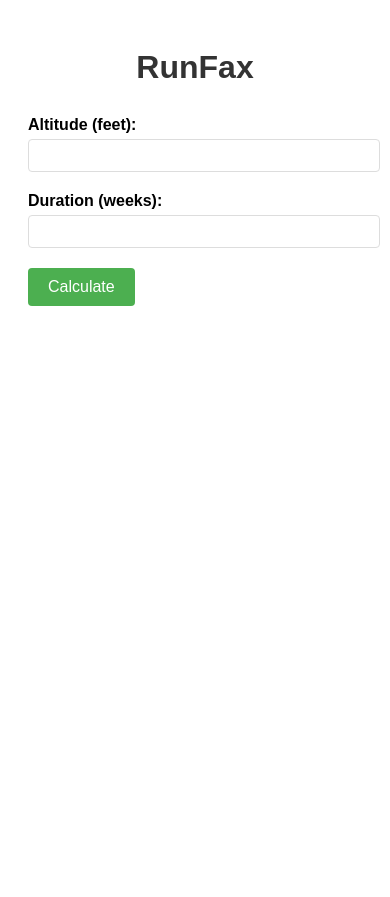
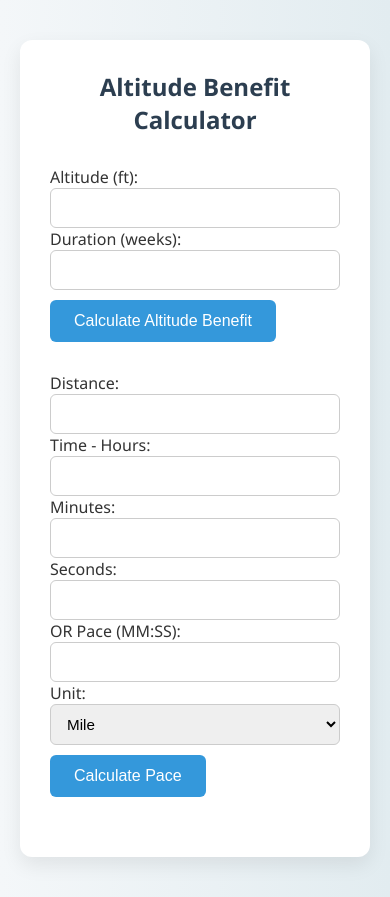
Before and after one commit to clintms121/AltitudeBenifitCalculator, a Flask app: template templates/index.html in a window 390 px wide. Before the commit the page ends 306 px from the top, so only its background shows below. Run offline with Flask 3, Linux system fonts and the light colour scheme; the template is opened without the code that fills it, so the values that code supplies are empty.

Commit message:
update calculate.py logic to include pace calculator function. Include form request inside the index method of app.py and adjusted the html and css code to accomodate for the added pace calculator section. Also updated title.

```diff
--- a/app.py
+++ b/app.py
@@ -1,19 +1,49 @@
 import os
 from flask import Flask, render_template, request
-from calculate_benifit import AltitudeCalculator
+from calculate import altitude_calculator
+from calculate import pace_calculator
 
 app = Flask(__name__)
 
 @app.route('/', methods=['GET', 'POST'])
 def index():
-    result = None
+    altitude_result = None
+    pace_result = None
     error = None
+
     if request.method == 'POST':
-        altitude = request.form.get('altitude', '')
-        duration = request.form.get('duration', '')
-        if altitude and duration:
-            result, error = AltitudeCalculator(altitude, duration)
-    return render_template('index.html', result=result, error=error)
+        form_type = request.form.get('form_type')
+
+        if form_type == 'altitude: ':
+            form_type = request.form.get('form_type')
+
+            if form_type == 'altitude':
+                altitude = request.form.get('altitude', '')
+                duration = request.form.get('duration', '')
+                if altitude and duration:
+                    altitude_result, error = altitude_calculator(altitude, duration)
+                else:
+                    error = "Please enter both altitude and duration."
+
+        elif form_type == 'pace':
+            distance = request.form.get('distance', '')
+            time_h = request.form.get('hours, ')
+            time_m = request.form.get('minutes', '')
+            time_s = request.form.get('seconds', '')
+            pace_str = request.form.get('pace', '')
+            unit = request.form.get('unit', 'mile')
+
+            try:
+                distance = float(distance)
+                time = (int(time_h), int(time_m), int(time_s)) if time_h and time_m and time_s else None
+                pace_result = pace_calculator(distance, time=time, pace=pace_str, unit=unit)
+            except Exception as e:
+                error = f"Invalid input: {e}"
+
+        return render_template('index.html', altitude_result=altitude_result, pace_result=pace_result, error=error)
+
+
+
 
 if __name__ == '__main__':
     port = int(os.environ.get('PORT', 5000))
--- a/static/style.css
+++ b/static/style.css
@@ -1,13 +1,38 @@
+
+* {
+    box-sizing: border-box;
+    margin: 0;
+    padding: 0;
+}
+
+body {
+    font-family: 'Segoe UI', Tahoma, Geneva, Verdana, sans-serif;
+    background: linear-gradient(to right, #f4f7f9, #e2ecf0);
+    color: #333;
+    min-height: 100vh;
+    display: flex;
+    justify-content: center;
+    align-items: flex-start;
+    padding: 40px 20px;
+}
+
 .container {
+    background-color: white;
+    padding: 30px;
     max-width: 800px;
-    margin: 0 auto;
-    padding: 20px;
-    font-family: Arial, sans-serif;
+    width: 100%;
+    border-radius: 12px;
+    box-shadow: 0 8px 20px rgba(0, 0, 0, 0.08);
 }
 
 h1 {
-    color: #333;
     text-align: center;
+    color: #2c3e50;
+    margin-bottom: 30px;
+    font-size: 2rem;
+}
+
+form {
     margin-bottom: 30px;
 }
 
@@ -17,45 +42,72 @@ h1 {
 
 label {
     display: block;
-    margin-bottom: 5px;
-    font-weight: bold;
+    margin-bottom: 8px;
+    font-weight: 600;
+    color: #34495e;
 }
 
-input[type="number"] {
+input[type="text"],
+input[type="number"],
+select {
     width: 100%;
-    padding: 8px;
-    border: 1px solid #ddd;
-    border-radius: 4px;
+    padding: 10px 12px;
+    border: 1px solid #ccc;
+    border-radius: 6px;
+    font-size: 1rem;
+    transition: border-color 0.3s ease;
 }
 
-button {
-    background-color: #4CAF50;
-    color: white;
-    padding: 10px 20px;
-    border: none;
-    border-radius: 4px;
-    cursor: pointer;
-    font-size: 16px;
+input:focus,
+select:focus {
+    border-color: #3498db;
+    outline: none;
 }
 
-button:hover {
-    background-color: #45a049;
+button,
+input[type="submit"] {
+    background-color: #3498db;
+    color: white;
+    padding: 12px 24px;
+    border: none;
+    border-radius: 6px;
+    cursor: pointer;
+    font-size: 1rem;
+    transition: background-color 0.3s ease;
+    margin-top: 10px;
+}
+
+button:hover,
+input[type="submit"]:hover {
+    background-color: #2980b9;
 }
 
 .result {
     margin-top: 20px;
-    padding: 15px;
-    background-color: #dff0d8;
-    border: 1px solid #d6e9c6;
-    border-radius: 4px;
-    color: #3c763d;
+    padding: 15px 20px;
+    background-color: #e8f5e9;
+    border-left: 5px solid #4caf50;
+    border-radius: 6px;
+    color: #2e7d32;
+    font-weight: 500;
 }
 
 .error {
     margin-top: 20px;
-    padding: 15px;
-    background-color: #f2dede;
-    border: 1px solid #ebccd1;
-    border-radius: 4px;
-    color: #a94442;
+    padding: 15px 20px;
+    background-color: #ffebee;
+    border-left: 5px solid #e53935;
+    border-radius: 6px;
+    color: #b71c1c;
+    font-weight: 500;
 }
+
+@media (max-width: 600px) {
+    h1 {
+        font-size: 1.5rem;
+    }
+
+    input, select, button {
+        font-size: 0.95rem;
+    }
+}
--- a/templates/index.html
+++ b/templates/index.html
@@ -2,40 +2,46 @@
 <html lang="en">
 <head>
     <meta charset="UTF-8">
-    <title>Altitude Benefit Calculator</title>
+    <title>RunFax</title>
     <link rel="stylesheet" href="{{ url_for('static', filename='style.css') }}">
 </head>
 <body>
     <div class="container">
-        <h1>RunFax</h1>
+        <h1>Altitude Benefit Calculator</h1>
 
-        <form method="POST" action="/">
-            <div class="form-group">
-                <label for="altitude">Altitude (feet):</label>
-                <input type="number" id="altitude" name="altitude" required
-                       min="4000" max="9000" step="1000">
-            </div>
+        <form method="POST">
+    <input type="hidden" name="form_type" value="altitude">
+    Altitude (ft): <input type="text" name="altitude">
+    Duration (weeks): <input type="text" name="duration">
+    <input type="submit" value="Calculate Altitude Benefit">
+</form>
 
-            <div class="form-group">
-                <label for="duration">Duration (weeks):</label>
-                <input type="number" id="duration" name="duration" required
-                       min="1" max="4">
-            </div>
+<form method="POST">
+    <input type="hidden" name="form_type" value="pace">
+    Distance: <input type="text" name="distance">
+    Time - Hours: <input type="text" name="hours">
+    Minutes: <input type="text" name="minutes">
+    Seconds: <input type="text" name="seconds"><br>
+    OR Pace (MM:SS): <input type="text" name="pace"><br>
+    Unit:
+    <select name="unit">
+        <option value="mile">Mile</option>
+        <option value="km">Kilometer</option>
+    </select>
+    <input type="submit" value="Calculate Pace">
+</form>
 
-            <button type="submit">Calculate</button>
-        </form>
+{% if altitude_result %}
+    <p><strong>Altitude Benefit:</strong> {{ altitude_result }}%</p>
+{% endif %}
 
-        {% if error %}
-        <div class="error">
-            {{ error }}
-        </div>
-        {% endif %}
+{% if pace_result %}
+    <p><strong>Pace Result:</strong> {{ pace_result }}</p>
+{% endif %}
 
-        {% if result %}
-        <div class="result">
-            You will see a {{ result }}% increase in RBC!
-        </div>
-        {% endif %}
+{% if error %}
+    <p style="color: red;">{{ error }}</p>
+{% endif %}
     </div>
 </body>
 </html>
```
Also changed, not shown: calculate.py (renamed from calculate_benifit.py, +27 -1 lines).
